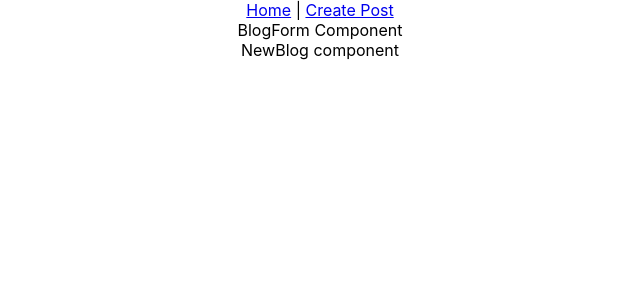
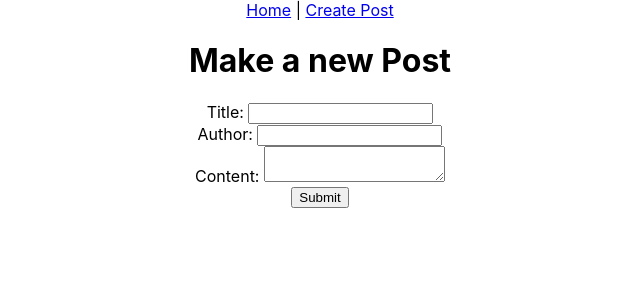
Before and after one commit to average-alien/diy-client-react, a React (Create React App) app: page /blogs/new in a window 1280 px wide. Shown: the top 300 px of the page, without its empty margins (320-960 px from the left). Built offline with nearby package versions, Linux system fonts and the light colour scheme.

Commit message:
new blog form

```diff
--- a/src/components/partials/BlogForm.jsx
+++ b/src/components/partials/BlogForm.jsx
@@ -1,7 +1,36 @@
-export default function BlogForm() {
+export default function BlogForm(props) {
     return (
-        <div>
-            BlogForm Component
-        </div>
+        <form onSubmit={props.handleSubmit}>
+            <div>
+                <label htmlFor="title">Title: </label>
+                <input id="title"
+                    type="text"
+                    name="title"
+                    value={props.blog.title}
+                    onChange={props.handleFormChange}
+                />
+            </div>
+
+            <div>
+                <label htmlFor="author">Author: </label>
+                <input id="author"
+                    type="text"
+                    name="author"
+                    value={props.blog.author}
+                    onChange={props.handleFormChange}
+                />
+            </div>
+
+            <div>
+                <label htmlFor="content">Content: </label>
+                <textarea id="content"
+                    name="content"
+                    value={props.blog.content}
+                    onChange={props.handleFormChange}
+                />
+            </div>
+
+            <button type="submit">Submit</button>
+        </form>
     )
 }
--- a/src/components/routes/Blog.jsx
+++ b/src/components/routes/Blog.jsx
@@ -21,10 +21,12 @@ export default function Blog() {
             }
         }
         fetchBlog()
-    }, [])
+    }, [id])
 
     return (
         <div>
+            <p>{errorMessage}</p>
+
             <h1>{blog.title}</h1>
 
             <h3>By: {blog.author}</h3>
--- a/src/components/routes/NewBlog.jsx
+++ b/src/components/routes/NewBlog.jsx
@@ -1,10 +1,46 @@
 import BlogForm from "../partials/BlogForm"
+import React, { useState } from 'react'
+import { useNavigate } from "react-router-dom"
+import axios from "axios"
 
 export default function NewBlog() {
+    const [newBlog, setNewBlog] = useState({
+        title: '',
+        author: '',
+        content: ''
+    })
+    const [errorMessage, setErrorMessage] = useState()
+
+    const navigate = useNavigate()
+
+    const handleFormChange = e => {
+        setNewBlog({...newBlog, [e.target.name]: e.target.value})
+    }
+
+    const handleSubmit = async e => {
+        try {
+            e.preventDefault()
+            const response = await axios.post(`${process.env.REACT_APP_SERVER_URL}/blogs`, newBlog)
+            navigate(`/blogs/${response.data._id}`)
+        } catch (error) {
+            console.warn(error)
+            if (error.response) {
+                setErrorMessage(error.response.data.message)
+            }
+        }
+    }
+
     return (
         <div>
-            <BlogForm />
-            NewBlog component
+            <h1>Make a new Post</h1>
+
+            <p>{errorMessage}</p>
+
+            <BlogForm
+                blog={newBlog}
+                handleFormChange={handleFormChange}
+                handleSubmit={handleSubmit}
+            />
         </div>
     )
 }
```
